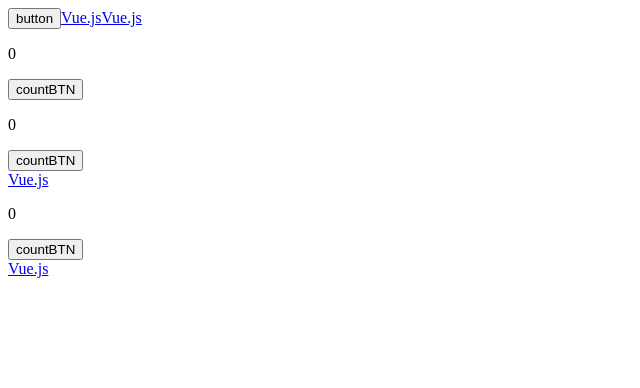
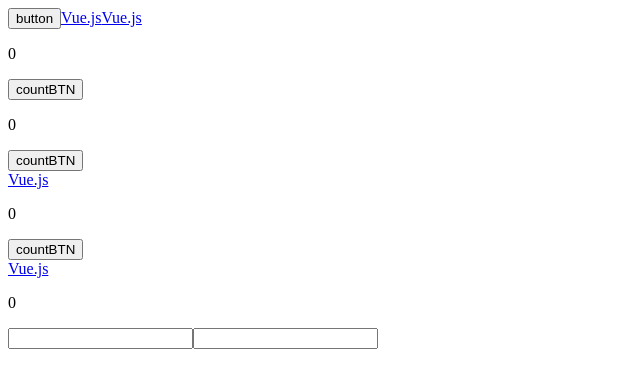
Before and after one commit to yumaon/vue_project, a Vue app in the folder vue_lesson3/vue_lesson3/: page / in a window 1280 px wide. Shown: the top 388 px of the page, without its empty margins (0-640 px from the left). Built offline with nearby package versions, Linux system fonts and the light colour scheme.

Commit message:
キー修飾子について

```diff
--- a/vue_lesson3/vue_lesson3/src/App.vue
+++ b/vue_lesson3/vue_lesson3/src/App.vue
@@ -41,4 +41,11 @@ const count = ref(0)
   </div>
   <!-- また、イベント修飾子は複数つけることも可能 -->
   <a @click.prevent.stop href="https://vuejs.org">Vue.js</a>
+
+  <!-- キーボードを入力して放したときに発生するイベント -->
+  <p>{{ count }}</p>
+  <input type="text" @keyup="count++" />
+  <!-- 上記のイベントを特定のキーが入力したときに発生させたいといったときに、キー修飾子を使用する -->
+  <!-- 以下は、スペースとdeleteキーで反応する -->
+  <input type="text" @keyup.space.delete="count++" />
 </template>
```
